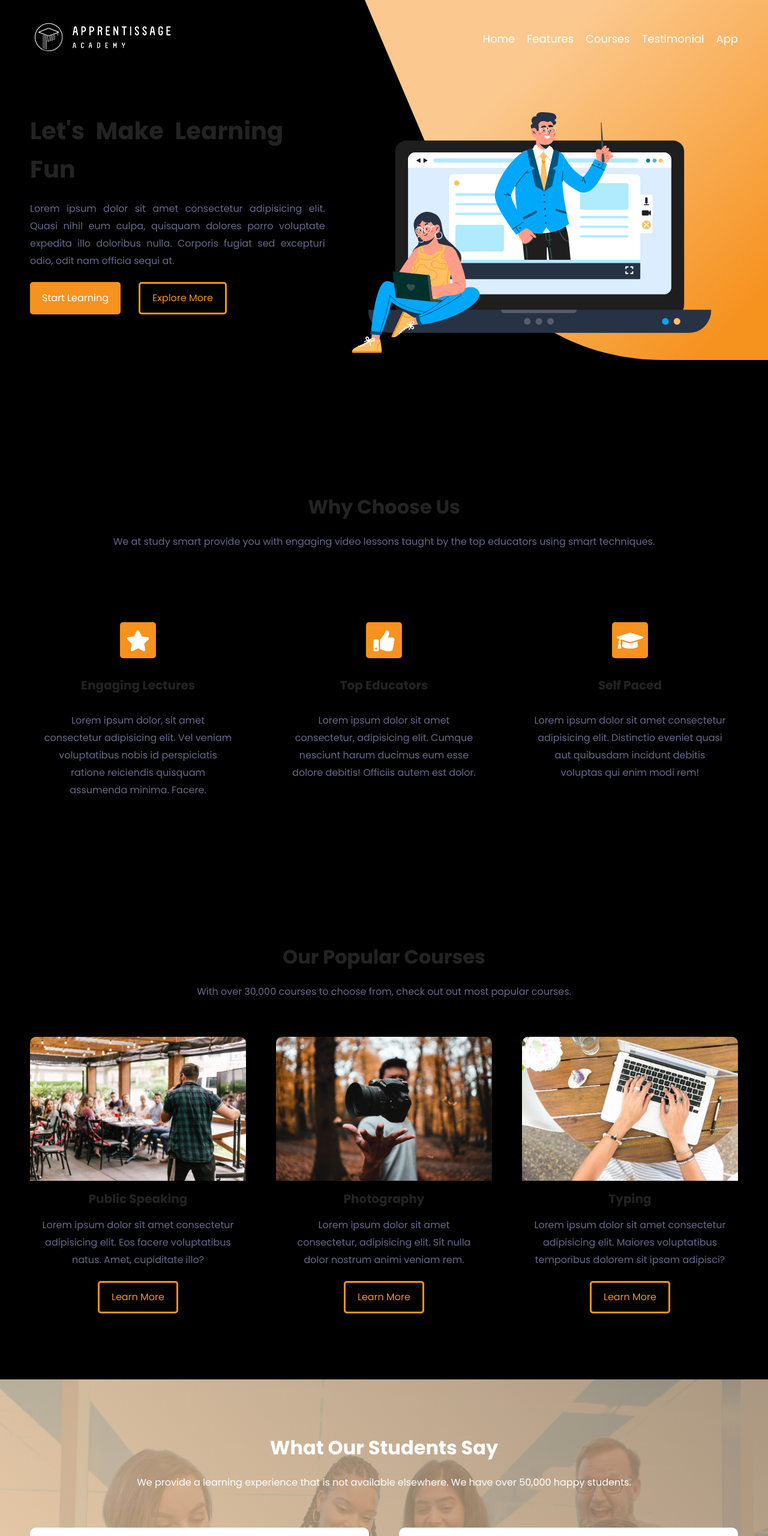
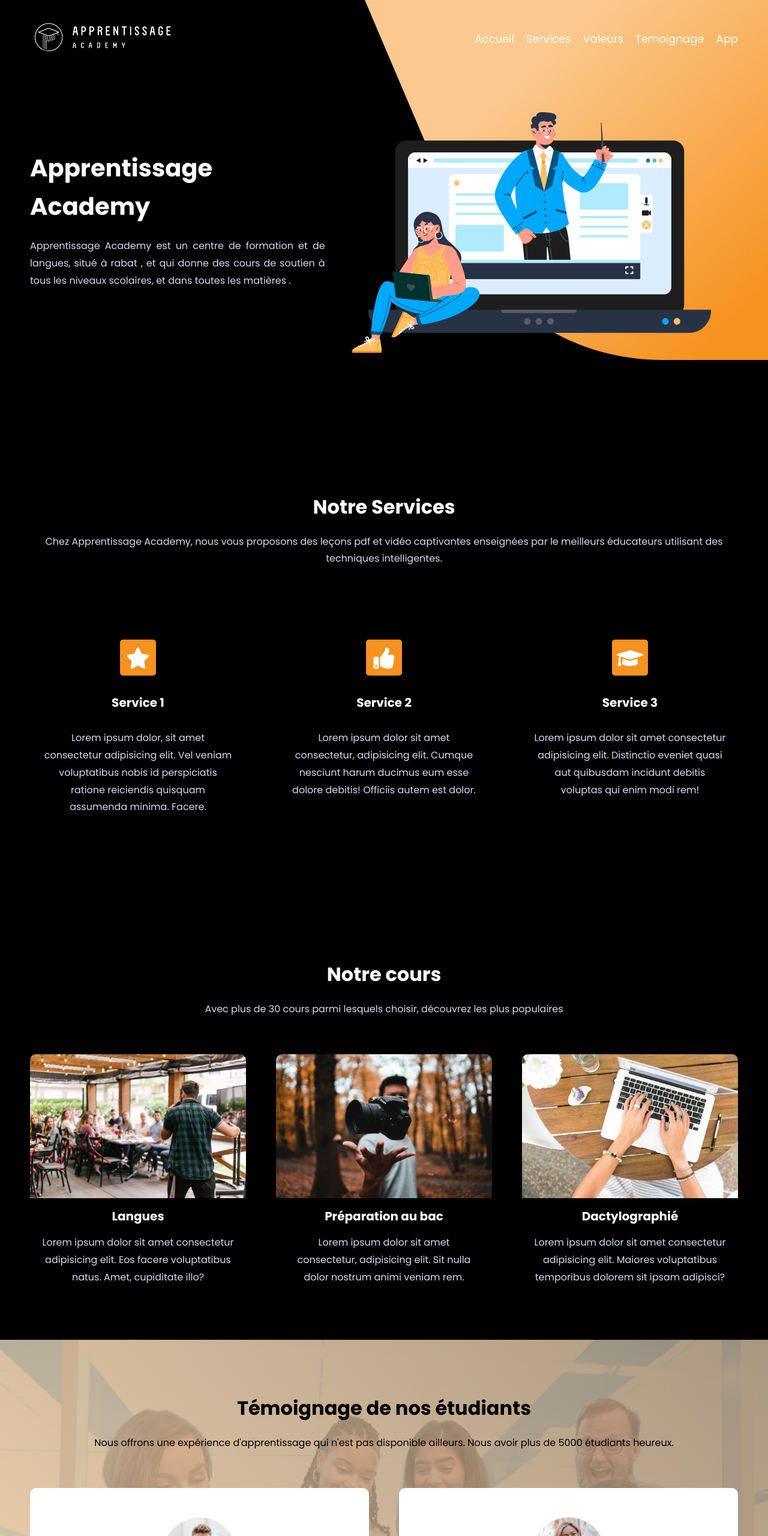
Before and after one commit to M-ELMOUSSAOUI/Apprentissage-responsive, a plain HTML site: page index.html in a window 1280 px wide. Shown: the top 2560 px of the page at 60% size. Drawn offline with Linux system fonts and the light colour scheme.

Commit message:
Changes for te final look

```diff
--- a/index.html
+++ b/index.html
@@ -2,7 +2,7 @@
 <html lang="en">
   <head>
     <meta name="viewport" content="width=device-width, initial-scale=1.0" />
-    <title>Responsive Education Website</title>
+    <title>Apprentissage Academy</title>
     <!------ Font Awesome ------>
     <link
       rel="stylesheet"
@@ -34,16 +34,16 @@
         <i class="fas fa-bars" id="ham-menu"></i>
         <ul id="nav-bar">
           <li>
-            <a href="#home">Home</a>
+            <a href="#home">Accueil</a>
           </li>
           <li>
-            <a href="#features">Features</a>
+            <a href="#features">Services</a>
           </li>
           <li>
-            <a href="#courses">Courses</a>
+            <a href="#courses">Valeurs</a>
           </li>
           <li>
-            <a href="#testimonial">Testimonial</a>
+            <a href="#testimonial">Temoignage</a>
           </li>
           <li>
             <a href="#download-app">App</a>
@@ -55,16 +55,16 @@
     <section class="hero" id="home">
       <img src="header-shape.svg" id="header-shape" />
       <div class="hero-content">
-        <h1>Let's Make Learning Fun</h1>
+        <h1>Apprentissage Academy</h1>
         <p>
-          Lorem ipsum dolor sit amet consectetur adipisicing elit. Quasi nihil
-          eum culpa, quisquam dolores porro voluptate expedita illo doloribus
-          nulla. Corporis fugiat sed excepturi odio, odit nam officia sequi at.
+          Apprentissage Academy est un centre de formation et de langues, situé à rabat , et qui donne des cours de soutien à tous les niveaux scolaires, et dans toutes les matières .
         </p>
-        <div class="btn-container">
+        <!--
+          <div class="btn-container">
           <button class="primary-btn btn">Start Learning</button>
           <button class="secondary-btn btn">Explore More</button>
         </div>
+      -->
       </div>
       <div class="hero-img">
         <img src="hero-image.svg" />
@@ -72,15 +72,15 @@
     </section>
     <!------ Section: Features ------>
     <section class="features" id="features">
-      <h2>Why Choose Us</h2>
+      <h2>Notre Services</h2>
       <p class="section-desc">
-        We at study smart provide you with engaging video lessons taught by the
-        top educators using smart techniques.
+        Chez Apprentissage Academy, nous vous proposons des leçons pdf et vidéo captivantes enseignées par le
+         meilleurs éducateurs utilisant des techniques intelligentes.
       </p>
       <div class="row">
         <div class="column">
           <i class="fas fa-star"></i>
-          <h3>Engaging Lectures</h3>
+          <h3>Service 1</h3>
           <p>
             Lorem ipsum dolor, sit amet consectetur adipisicing elit. Vel veniam
             voluptatibus nobis id perspiciatis ratione reiciendis quisquam
@@ -89,7 +89,7 @@
         </div>
         <div class="column">
           <i class="fas fa-thumbs-up"></i>
-          <h3>Top Educators</h3>
+          <h3>Service 2</h3>
           <p>
             Lorem ipsum dolor sit amet consectetur, adipisicing elit. Cumque
             nesciunt harum ducimus eum esse dolore debitis! Officiis autem est
@@ -98,7 +98,7 @@
         </div>
         <div class="column">
           <i class="fas fa-graduation-cap"></i>
-          <h3>Self Paced</h3>
+          <h3>Service 3</h3>
           <p>
             Lorem ipsum dolor sit amet consectetur adipisicing elit. Distinctio
             eveniet quasi aut quibusdam incidunt debitis voluptas qui enim modi
@@ -109,53 +109,43 @@
     </section>
     <!------ Section: Courses ------>
     <section class="courses" id="courses">
-      <h2>Our Popular Courses</h2>
+      <h2>Notre cours</h2>
       <p class="section-desc">
-        With over 30,000 courses to choose from, check out out most popular
-        courses.
+        Avec plus de 30 cours parmi lesquels choisir, découvrez les plus populaires
       </p>
       <div class="row">
         <div class="column">
           <img src="public.jpg" />
-          <h3>Public Speaking</h3>
+          <h3>Langues</h3>
           <p>
             Lorem ipsum dolor sit amet consectetur adipisicing elit. Eos facere
             voluptatibus natus. Amet, cupiditate illo?
           </p>
-          <div class="courses-btn">
-            <button class="btn secondary-btn">Learn More</button>
-          </div>
         </div>
         <div class="column">
           <img src="photography.jpg" />
-          <h3>Photography</h3>
+          <h3>Préparation au bac</h3>
           <p>
             Lorem ipsum dolor sit amet consectetur, adipisicing elit. Sit nulla
             dolor nostrum animi veniam rem.
           </p>
-          <div class="courses-btn">
-            <button class="btn secondary-btn">Learn More</button>
-          </div>
         </div>
         <div class="column">
           <img src="typing.jpg" />
-          <h3>Typing</h3>
+          <h3>Dactylographié</h3>
           <p>
             Lorem ipsum dolor sit amet consectetur adipisicing elit. Maiores
             voluptatibus temporibus dolorem sit ipsam adipisci?
           </p>
-          <div class="courses-btn">
-            <button class="btn secondary-btn">Learn More</button>
-          </div>
         </div>
       </div>
     </section>
     <!------ Section: Testimonial ------>
     <section class="testimonial" id="testimonial">
-      <h2>What Our Students Say</h2>
+      <h2>Témoignage de nos étudiants</h2>
       <p class="section-desc">
-        We provide a learning experience that is not available elsewhere. We
-        have over 50,000 happy students.
+        Nous offrons une expérience d'apprentissage qui n'est pas disponible ailleurs. Nous
+        avoir plus de 5000 étudiants heureux.
       </p>
       <div class="row">
         <div class="column">
@@ -169,7 +159,7 @@
             natus, repellat quae deleniti. Veritatis sit deserunt rerum cum
             consectetur voluptate nisi.
           </p>
-          <h3>Mark King</h3>
+          <h3>Mohamed zaza</h3>
         </div>
         <div class="column">
           <div class="testimonial-image">
@@ -182,15 +172,15 @@
             assumenda molestiae recusandae, harum id aliquam ipsam eveniet
             ratione cupiditate libero quasi nobis nulla.
           </p>
-          <h3>Rose Smith</h3>
+          <h3>Samiha riri</h3>
         </div>
       </div>
     </section>
     <!------ Section: Download App ------>
     <section class="download-app" id="download-app">
-      <h2>Download Our App</h2>
+      <h2>Téléchargez notre application</h2>
       <p class="section-desc">
-        Unloack all new amazing features with our mobile app.
+        Déverrouiller toutes les nouvelles fonctionnalités incroyables avec notre application mobile.
       </p>
       <div class="row">
         <div class="column">
@@ -228,10 +218,10 @@
             </p>
           </div>
           <div class="download-btns">
-            <a href="#google-play">
+            <a target="_blank" href="https://play.google.com/store/apps/details?id=com.us.apprentissageacademy&gl=FR">
               <img src="google-play.png" />
             </a>
-            <a href="#app-store">
+            <a target="_blank" href="https://play.google.com/store/apps/details?id=com.us.apprentissageacademy&gl=FR">
               <img src="app-store.png" />
             </a>
           </div>
@@ -241,7 +231,7 @@
     <!------ Footer ------>
     <footer>
       <div class="row footer-about">
-        <h3>Study Smart</h3>
+        <h3>Apprentissage Academy</h3>
         <p>
           Lorem, ipsum dolor sit amet consectetur adipisicing elit. Temporibus
           sunt reprehenderit quaerat esse unde, fuga quisquam quibusdam, in
@@ -249,13 +239,13 @@
           facere inventore. Blanditiis, reiciendis.
         </p>
         <div class="social-links">
-          <a href="#">
+          <a href="https://www.instagram.com/?hl=fr">
             <i class="fab fa-instagram"></i>
           </a>
-          <a href="#">
+          <a href="https://twitter.com/home?lang=fr">
             <i class="fab fa-twitter"></i>
           </a>
-          <a href="#">
+          <a href="https://www.facebook.com/apprentissage.academy">
             <i class="fab fa-facebook-f"></i>
           </a>
         </div>
@@ -263,15 +253,15 @@
       <div class="row footer-contact">
         <div class="column">
           <h4>Phone No</h4>
-          <p>+12 123456</p>
+          <p>+212 623456789</p>
         </div>
         <div class="column">
           <h4>Email</h4>
-          <p>studysmart@domain.com</p>
+          <p>ApprentissageAcademy@contact.ma</p>
         </div>
       </div>
       <p class="footer-copyright">
-        Copyright &copy; 2021 Study Smart. All rights reserved.
+        Copyright &copy; 2022 Apprentissage Academy. All rights reserved.
       </p>
     </footer>
     <!------ Script ------>
--- a/queries.css
+++ b/queries.css
@@ -124,5 +124,6 @@
   nav ul {
     top: 65.18px;
     height: calc(100vh - 65.18px);
+    background-color: black;
   }
 }
--- a/style.css
+++ b/style.css
@@ -3,8 +3,10 @@
   --base-shade-1: #f6921e;
   --white-shade-1: #ffffff;
   --white-shade-2: #d7e1f3;
-  --black-shade-1: #232323;
-  --black-shade-2: #676a8b;
+  --white-shade-6: #d2def3;
+  --black-shade-1: #ffffff;
+  --black-shade-2: #d2def3;
+  --black-shade-3: red;
   --grad-color-1: 251, 211, 165;
   --grad-color-2: 151, 127, 99;
 
@@ -264,7 +266,7 @@ section.hero {
 }
 .testimonial h2,
 .testimonial .section-desc {
-  color: var(--white-shade-1);
+  color: var(--white-shade-3);
 }
 .testimonial .row {
   align-items: stretch;
@@ -294,6 +296,7 @@ section.hero {
 }
 .testimonial .column p {
   margin: 4rem 0;
+  color : var(--white-shade-3);
   flex-grow: 1;
 }
 /*------ Section: Download App ------*/
@@ -348,7 +351,7 @@ section.hero {
 }
 /*------ Section: Footer ------*/
 footer {
-  background-color: var(--black-shade-1);
+  background-color: black ;
 }
 footer h3 {
   margin: 0;
@@ -380,6 +383,7 @@ footer .row {
   color: var(--white-shade-1);
 }
 footer p {
+  color: var(--white-shade-6);
   text-align: center;
 }
 
```
